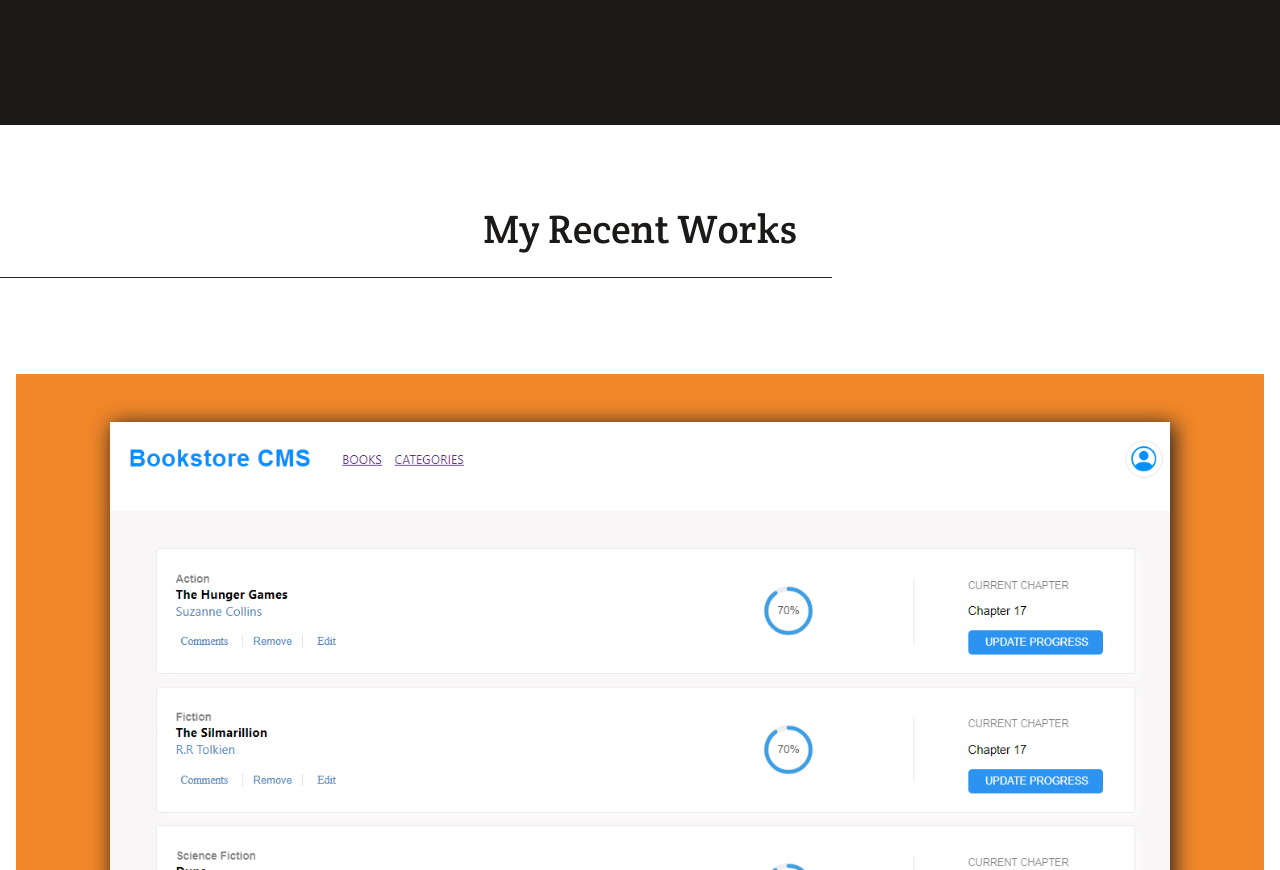
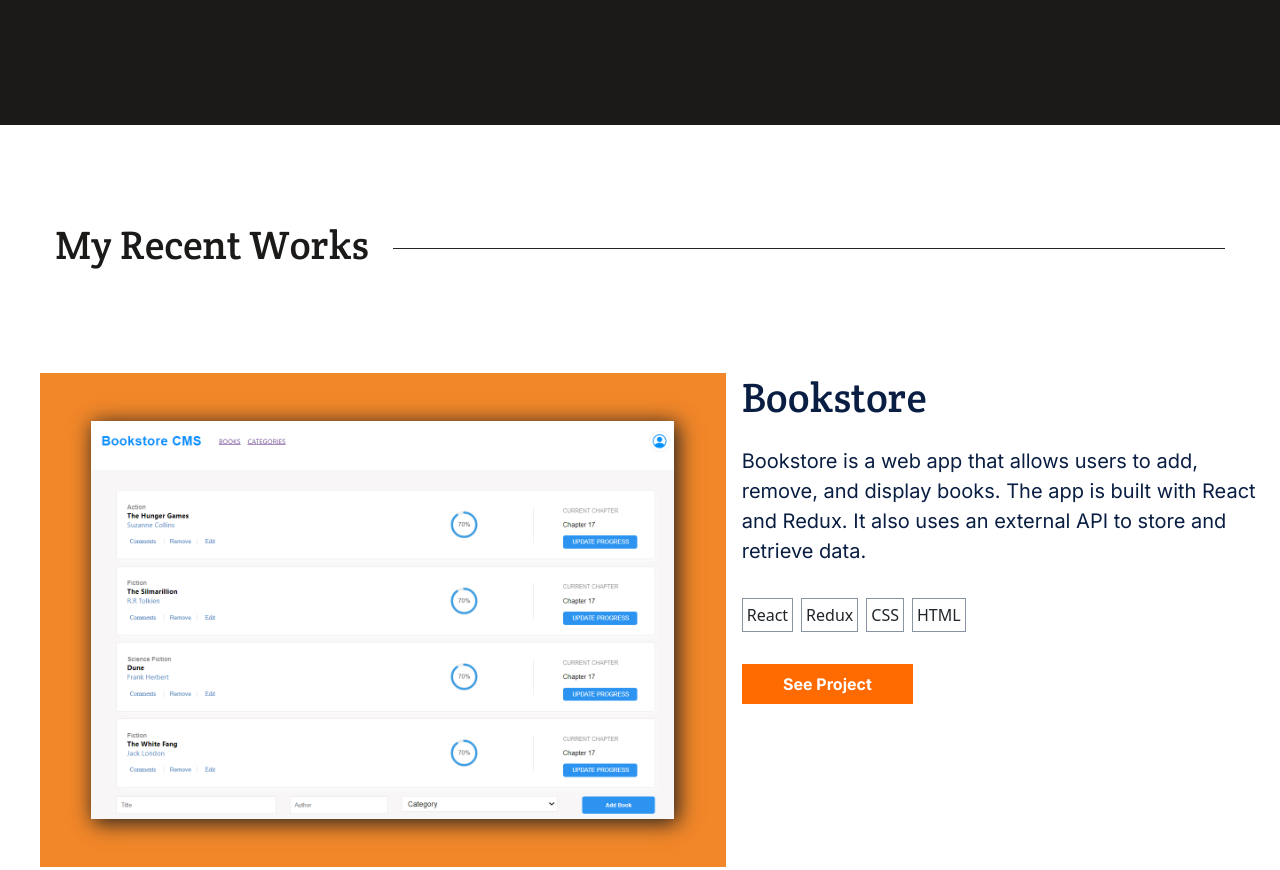
Before and after one commit to ShiroYaksha90/Basim-dev, a website: page index.html in a window 1280 px wide. Shown: the part 780-1650 px from the top of the page. Drawn offline with nearby package versions, Linux system fonts and the light colour scheme; a web font is replaced by a local one.

Commit message:
chore: Update index.html classes for  large devices

```diff
--- a/index.html
+++ b/index.html
@@ -69,13 +69,13 @@
         </div>
     </section>
     <section class="portfolio d-flex flex-column align-items-center" id="portfolio">
-      <div class="portfolio-title d-flex flex-column py-5 py-md-7 text-center">
+      <div class="portfolio-title d-flex flex-column flex-lg-row gap-lg-4 justify-content-center align-items-lg-center py-5 py-md-7 py-lg-5 my-lg-5 text-center">
         <h1>My Recent Works</h1>
         <hr>
       </div>
-      <div class="main-project d-flex flex-column">
+      <div class="main-project d-flex flex-column flex-lg-row px-lg-4">
         <div class="img-placeholder mx-3"><img src="assets/BookStore.png" alt="" class="my-3 my-sm-5"></div>
-        <div class="main-project-details d-flex flex-column align-items-start m-3 ">
+        <div class="main-project-details d-flex flex-column align-items-start m-3 m-lg-0 gap-lg-3">
           <h2 class="fs-1">Bookstore</h2>
           <p class="fs-md-5">Bookstore is a web app that allows users to add, remove, and display books. The app is built with React and Redux. It also uses an external API to store and retrieve data.</p>
           <ul class="d-flex gap-2 p-0 fs-md-6">
@@ -84,10 +84,10 @@
             <li class="border p-1">CSS</li>
             <li class="border p-1">HTML</li>
           </ul>
-          <button class="border-0 p-2 px-5 col-md-5">See Project</button>
+          <button class="border-0 p-2 px-5 px-lg-0 col-md-5 col-lg-4">See Project</button>
         </div>
       </div>
-      <div class="cards-container d-flex flex-column flex-md-row flex-wrap justify-content-center align-content-center gap-4 my-4">
+      <div class="cards-container d-flex flex-column flex-md-row flex-wrap justify-content-center align-content-center gap-4 my-4 mb-lg-5 pb-lg-5">
       </div>
     </section>
     <section class="about-me" id="about">
```
